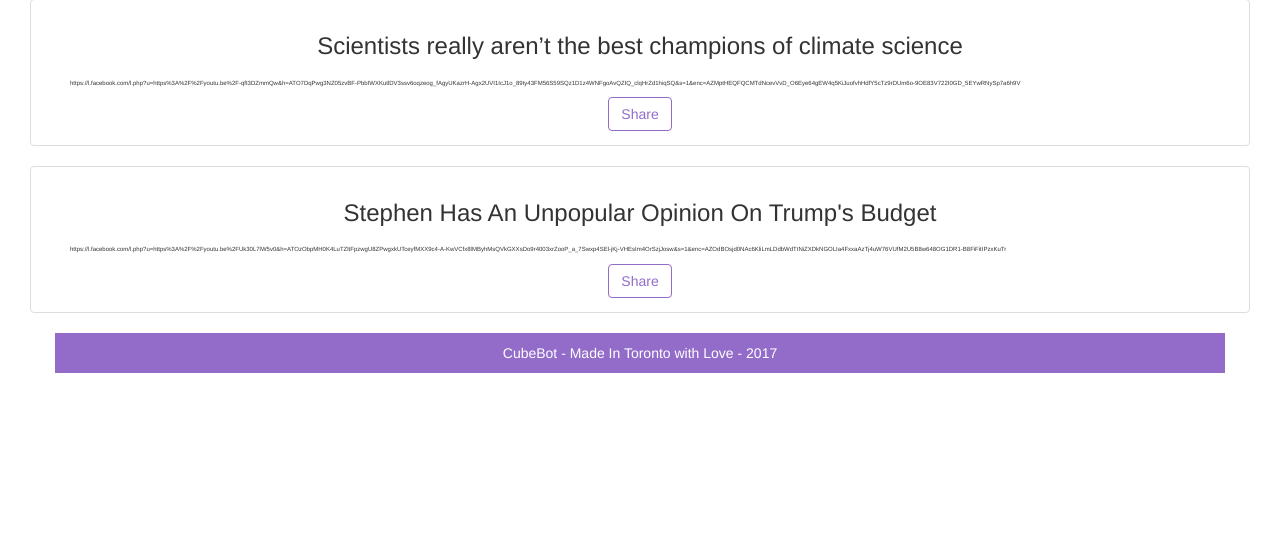
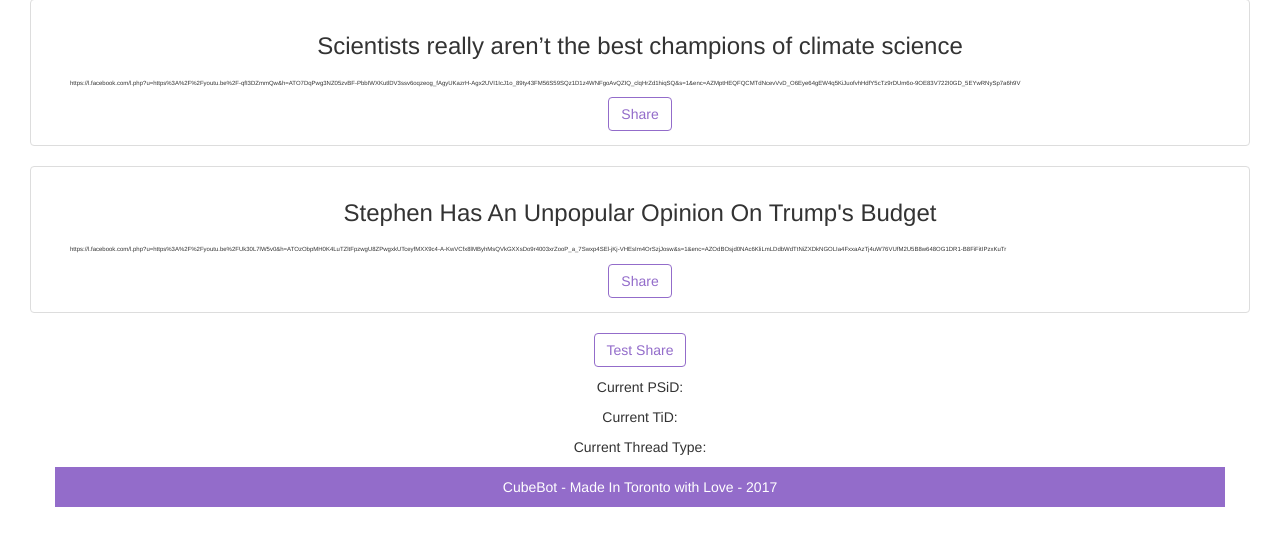
Before and after one commit to kalpesh-99/cubebot, a Flask app: page /library in a window 1280 px wide. Shown: the part 1037-1574 px from the top of the page. Before the commit the page ends 1410 px from the top, so only its background shows below. Run offline with Flask 2, Linux system fonts and the light colour scheme; data comes from the database, SQL or seed files in the repository; both versions use the stored data as it was after the commit; some libraries are stand-ins or nearby versions.

Commit message:
initial share from library and get thread type, psid, tid

```diff
--- a/api_resources/fbwebhooks.py
+++ b/api_resources/fbwebhooks.py
@@ -75,6 +75,10 @@
                                         attachmentType = item['type']
                                         if attachmentType == 'fallback':
                                             print("got fallback attachment type")
+                                            attachmentTitle = item['title']
+                                            attachmentText = "Got it, I'll file '%s' for safe keeping!" %attachmentTitle
+                                        elif attachmentType == 'template':
+                                            print("got template attachment type")
                                             attachmentTitle = item['title']
                                             attachmentText = "Got it, I'll file '%s' for safe keeping!" %attachmentTitle
 
--- a/cubebot_site/static/css/style.css
+++ b/cubebot_site/static/css/style.css
@@ -34,6 +34,10 @@
 
 }
 
+#post-success {
+  display: none;
+}
+
 @media (min-width: 768px) {
   .loginBtn {
       display: none;
--- /dev/null
+++ b/cubebot_site/static/js/custom.js
@@ -0,0 +1,89 @@
+
+// testing js function well not jquery;)
+
+// $("#test-button").click(function() {
+//   alert("kali did this!")
+// });
+
+$("#test-button").click(function() {
+  var data = {
+    "attachment":{
+       "type":"template",
+       "payload":{
+           "template_type":"generic",
+           "elements": [{
+               "title":"Chelsea FC: 2017 Champions ",
+               "image_url": "https://i.ytimg.com/vi/JrLeyjQO560/maxresdefault.jpg",
+               "subtitle": "On the pitch celebrations from Stanford Bridge",
+               "default_action":{
+                   "type":"web_url",
+                   "url": "http://www.chelseafc.com/"
+               },
+               "buttons":[{
+                   "type":"web_url",
+                   "url":"https://twitter.com/search?q=chelsea&src=typd",
+                   "title":"Twitter q='Chelsea'"
+                  },
+                  {
+                       "type":"web_url",
+                       "url":"https://www.youtube.com/results?search_query=chelsea",
+                       "title":"YouTube q='Chelsea'"
+                   }]
+           }]
+       }
+    }
+  };
+
+  $.ajax({
+      type : "POST",
+      url : "/_load_ajax",
+      data: JSON.stringify(data),
+      contentType: 'application/json',
+      success: function(result) {
+        console.log(result);
+        // $("#post-success").show();
+      },
+
+      error: function(error) {
+        console.log(error);
+      },
+
+  });
+});
+
+// to handle the FB Message Share to Thread
+var messageToShare = {
+  "attachment":{
+     "type":"template",
+     "payload":{
+         "template_type":"generic",
+         "elements": [{
+             "title":"I took Peter's 'Which Hat Are You?' Quiz",
+             "image_url": "https://bot.peters-hats.com/img/hats/fez.jpg",
+             "subtitle": "My result: Fez",
+             "default_action":{
+                 "type":"web_url",
+                 "url": "https://bot.peters-hats.com/view_quiz_results.php?user=24601"
+             },
+             "buttons":[{
+                 "type":"web_url",
+                 "url":"https://bot.peters-hats.com/hatquiz.php?referer=24601",
+                 "title":"Take the Quiz"
+             }]
+         }]
+     }
+  }
+};
+
+function placeFBCall() {
+  MessengerExtensions.beginShareFlow(function success(response) {
+    // Share successful
+
+    }, function error(errorCode, errorMessage) {
+    // The user was not able to share
+
+    },
+    messageToShare,
+    "current_thread");
+
+};
--- a/cubebot_site/templates/base.html
+++ b/cubebot_site/templates/base.html
@@ -4,7 +4,7 @@
     <meta name="viewport" content="width=device-width, initial-scale=1.0">
     <meta name="description" content="Cube bot organizes files and links you share on Facebook Messenger">
     <meta name="author" content="Inbox Cube Inc.">
-    <title>{{ app_name }}</title>
+    {%block title%} <title>{{ app_name }}</title>{% endblock %}
     <!-- Bootstrap -->
     <link href="//cdnjs.cloudflare.com/ajax/libs/twitter-bootstrap/3.3.7/css/bootstrap.min.css" rel="stylesheet">
     <link rel="stylesheet"
@@ -14,6 +14,14 @@
   <body>
 
 {% include "nav.html" %}
+
+{% block asyncScript%}
+<script>
+  window.extAsyncInit = function() {
+    // the Messenger Extensions JS SDK is done loading
+  };
+</script>
+{% endblock %}
 
   <script language='JavaScript' type='text/JavaScript'>
     // document.write("Hello World");
@@ -83,19 +91,17 @@
   </script>
 
 
-{% block content %}  {% endblock %}
+
+{% block content %} {% endblock %}
+
 
 {% include "footer.html" %}
 
 
-<script>
-  window.extAsyncInit = function() {
-    // the Messenger Extensions JS SDK is done loading
-  };
-</script>
+
 
 <script src="//cdnjs.cloudflare.com/ajax/libs/jquery/1.12.4/jquery.min.js"></script>
 <script src="//cdnjs.cloudflare.com/ajax/libs/twitter-bootstrap/3.3.7/js/bootstrap.min.js"></script>
-
+{% block moreScript%} {% endblock %}
 </body>
 </html>
--- a/cubebot_site/templates/library.html
+++ b/cubebot_site/templates/library.html
@@ -1,11 +1,12 @@
 {% extends "base.html" %}
 
 
-
+{%block title%}
+<title>My Library</title>
+{% endblock %}
 
 
 {%block content%}
-
 
 <div class="page">
   <div class="jumbotron">
@@ -25,8 +26,48 @@
       </div>
     {% endfor %}
 
-
-
+<p><a href="#" id="test-button" class="btn btn-default" style="border-color: #936cca; color: #936cca" role="button">Test Share</a></p>
+<!-- <div><ul id="post-success">Was successful</ul></div> -->
+<div id="contextData">
+  <p>
+    Current PSiD: <span class="profileID"> </span>
+  </p>
+  <p>
+    Current TiD: <span class="threadID"> </span>
+  </p>
+  <p>
+    Current Thread Type: <span class="threadType"> </span>
+  </p>
+</div>
 </div>
 
 {% endblock %}
+
+{% block moreScript%}
+
+<script src="{{url_for('.static', filename='js/custom.js')}}">
+</script>
+
+{% endblock %}
+
+{% block asyncScript%}
+
+<script>
+window.extAsyncInit = function() {
+  alert("Messenger Extensions JS SDK is done loading");
+  MessengerExtensions.getContext(
+    '1863368713926932',
+    function success(result) {
+      var psid = result.psid;
+      var tid = result.tid;
+      var thread_type = result.thread_type;
+      $('.profileID').html(psid);
+      $('.threadID').html(tid);
+      $('.threadType').html(thread_type);
+
+    }, function error(result) {
+      console.log(result)
+    });
+};
+</script>
+{% endblock %}
--- a/cubebot_site/views.py
+++ b/cubebot_site/views.py
@@ -1,14 +1,15 @@
 #the start of cubebot
 import os
 
-from flask import Flask, request, render_template
+from flask import Flask, request, render_template, jsonify
 from flask_restful import Resource, Api
 from flask_sqlalchemy import SQLAlchemy
+import json, requests, re
 
 from db import db
 
 from api_resources.trigger import Trigger, TriggerList
-from api_resources.fbwebhooks import FBWebhook
+from api_resources.fbwebhooks import FBWebhook, sendBotMessage
 from api_resources.getstarted import GetStarted, Menu, Greeting, ChatExtension, Whitelist
 from .model import TriggerModel, ContentModel
 
@@ -34,7 +35,7 @@
 
 	return render_template("/triggers.html", context=triggerWords)
 
-@app.route('/library') # cubebot triggers webview
+@app.route('/library') # cubebot library webview
 def library():
     library = db.session.query(ContentModel.title).all()
     # this becomes a list of tuples [('a',), ('b',)] for each 'name' value in the TriggerModel triggers table
@@ -48,6 +49,19 @@
     # now we've coverted every item in the tuples to string and joined them to create a list
 
     return render_template("/library.html", context=context)
+
+
+
+@app.route('/_load_ajax', methods=["GET", "POST"]) # this is to handle internal post requests
+def load_ajax():
+    if request.method == "POST":
+        libraryShareContent = request.json
+        print(libraryShareContent)
+        print(type(libraryShareContent))
+        sender_id = 1347495131982426
+        sendBotMessage(libraryShareContent, sender_id)
+        # print(request.json['attachment'])
+        return jsonify(libraryShareContent)
 
 
 #connecting the resource to the api
@@ -86,6 +100,12 @@
         #From-Contact
         #From-Channel
 
+    # q= get related content on any qbot content //maybe create a cube of related content
+        #Twitter
+        #Pinterest
+        #FB
+        #
+
     # Channels
         #FB Messenger Group id (stuff shared in groups)
         #FB Messenger Friend id (stuff shared between friends)
```
Also changed, not shown: api_resources/getstarted.py (+7 -2 lines), cubebot_site/data.db, 2 other files.
